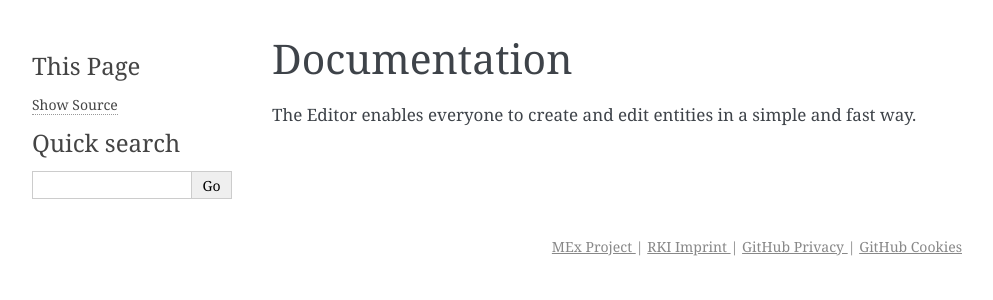
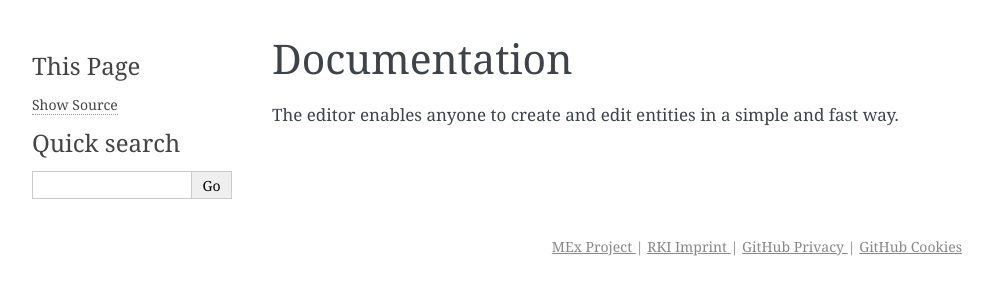
Before and after one commit to robert-koch-institut/mex-editor-ng, a Sphinx documentation site: the page built from docs/index.rst, in a window 1280 px wide. Shown: the top 300 px of the page, without its empty margins (148-1141 px from the left). Built offline with Sphinx 7.4.7, drawn with Linux system fonts in a browser that asks for light colours.

Commit message:
update docs and repo urls

```diff
--- a/docs/index.rst
+++ b/docs/index.rst
@@ -1,7 +1,7 @@
 Documentation
 =============
 
-The Editor enables everyone to create and edit entities in a simple and fast way.
+The editor enables anyone to create and edit entities in a simple and fast way.
 
 .. toctree::
     :maxdepth: 2
--- a/pyproject.toml
+++ b/pyproject.toml
@@ -1,11 +1,11 @@
 [project]
 name = "mex-editor"
 version = "0.1.0"
-description = "The Editor enables everyone to create and edit entities in a simple and fast way."
+description = "The editor enables anyone to create and edit entities in a simple and fast way."
 authors = [{ name = "MEx Team", email = "mex@rki.de" }]
 readme = { file = "README.md", content-type = "text/markdown" }
 license = { file = "LICENSE" }
-urls = { Repository = "https://github.com/robert-koch-institut/mex-editor" }
+urls = { Repository = "https://github.com/robert-koch-institut/mex-editor-ng" }
 requires-python = ">=3.14,<3.15"
 
 dependencies = [
```
Also changed, not shown: README.md (+11 -8 lines), .cruft.json, 3 other files.
